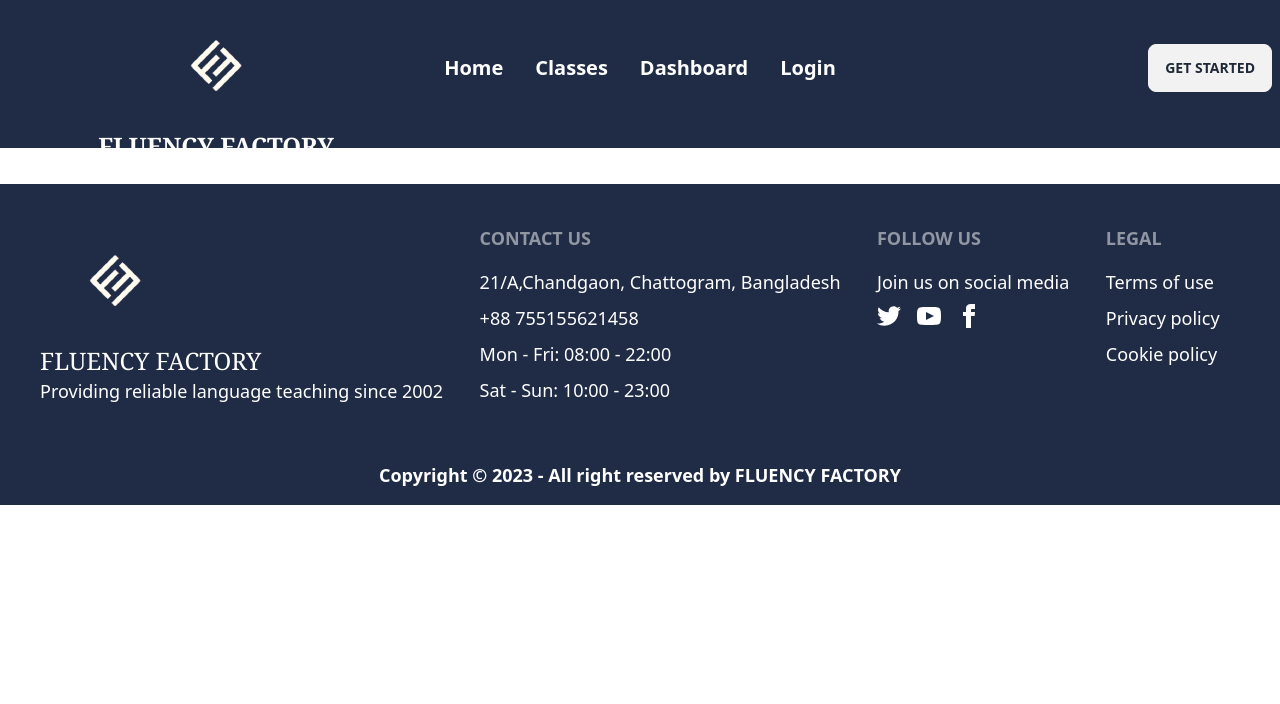
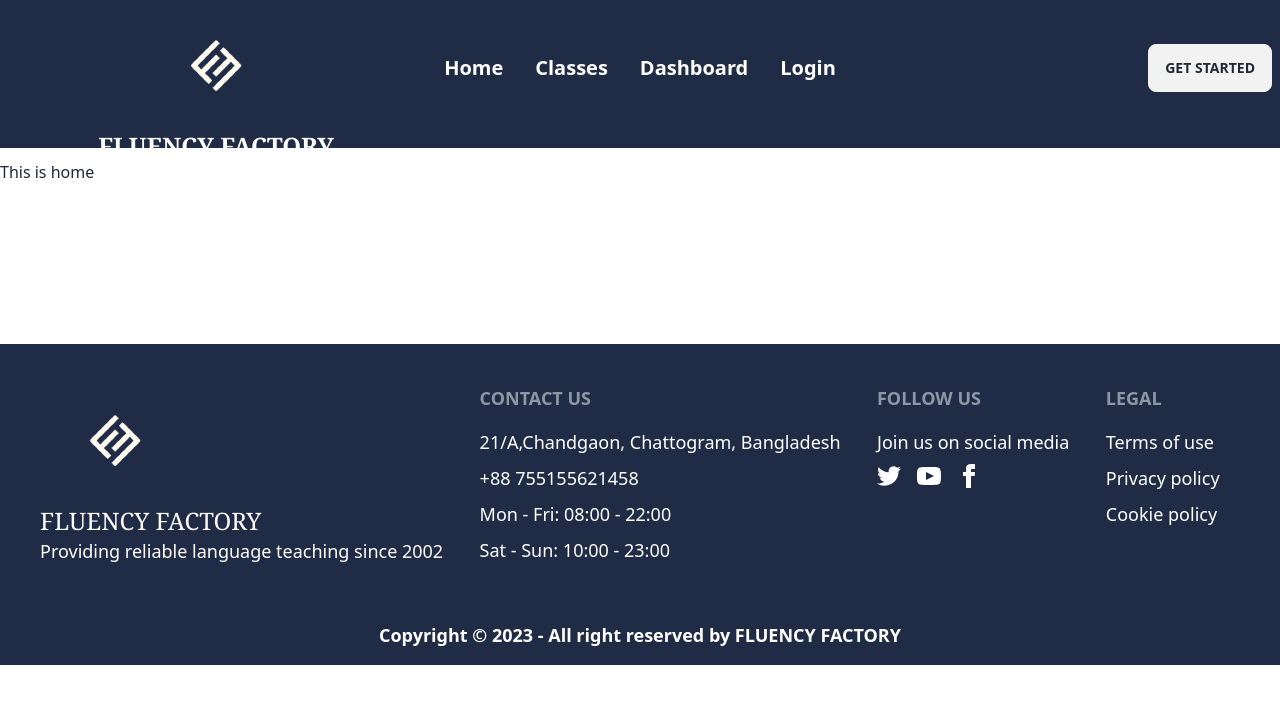
Before and after one commit to Rafatulislam60/fluency-factory, a React (Vite) app: page / in a window 1280 px wide. Shown: the top 704 px of the page. Built offline with nearby package versions, Linux system fonts and the light colour scheme.

Commit message:
add footer

```diff
--- a/src/pages/Home/Home/Home.jsx
+++ b/src/pages/Home/Home/Home.jsx
@@ -2,7 +2,7 @@
 
 const Home = () => {
     return (
-        <div className="py-20">
+        <div className="py-40">
             <h2>This is home</h2>
         </div>
     );
```
